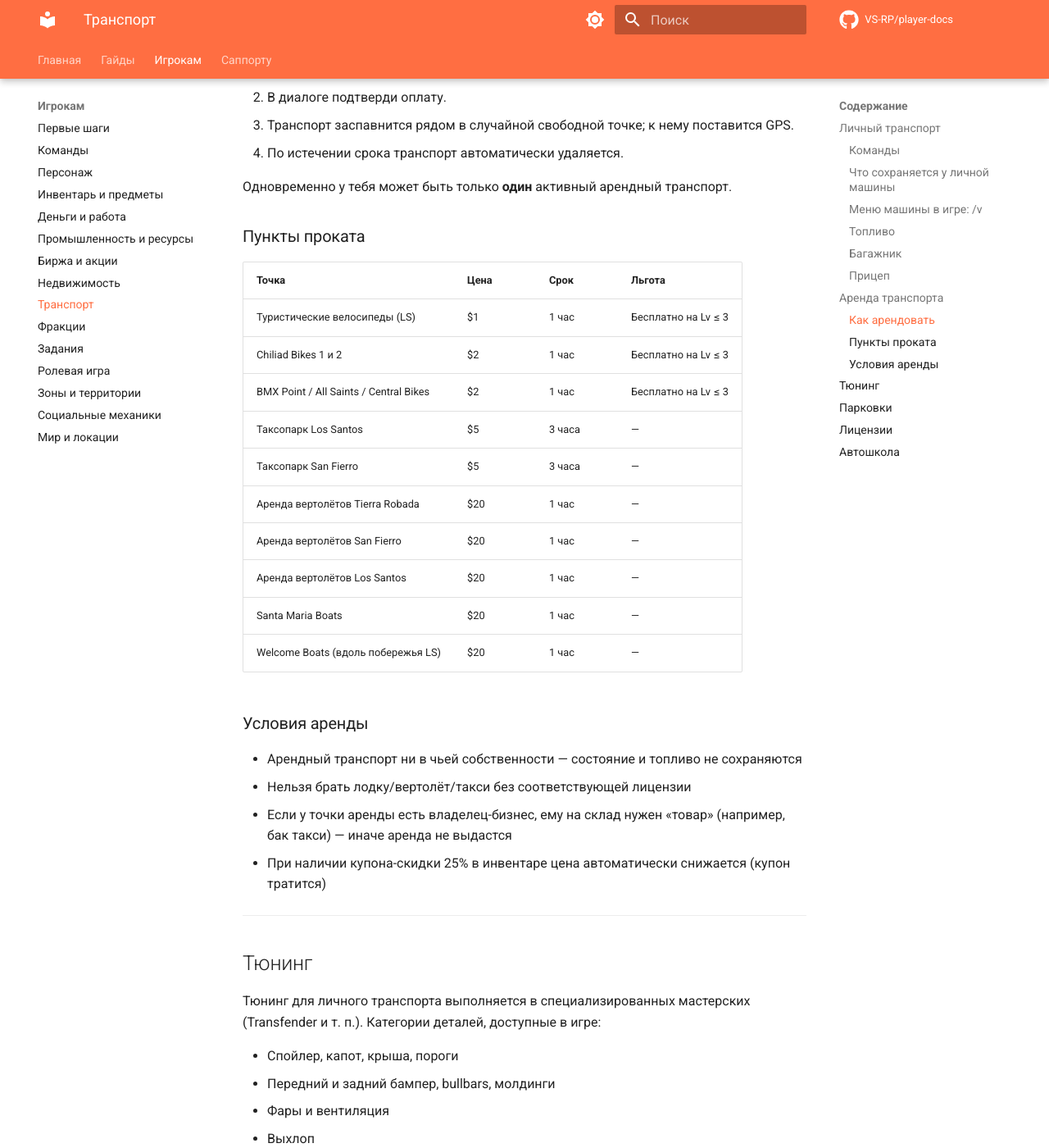
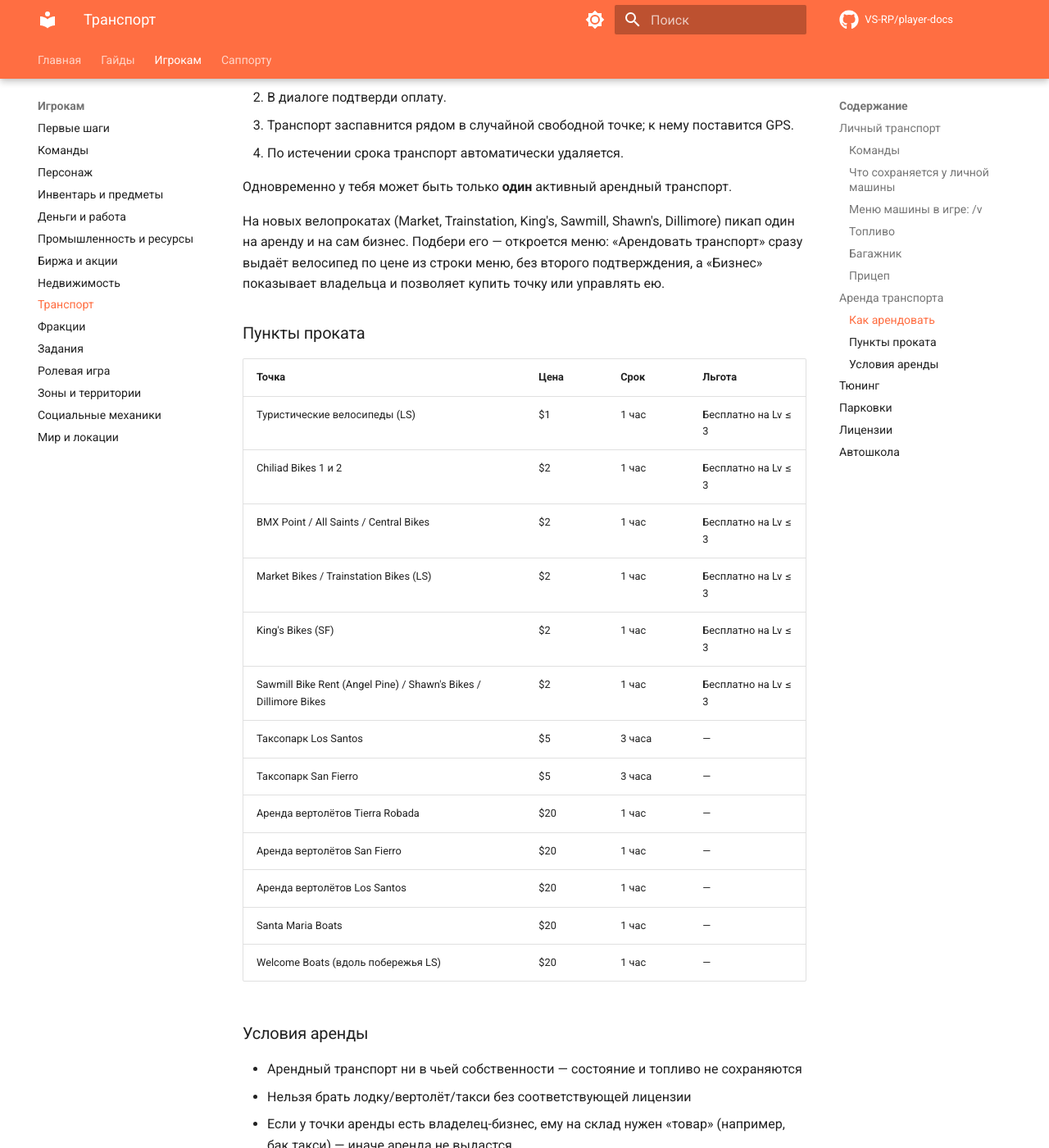
Before and after one commit to VS-RP/player-docs, an MkDocs documentation site: the page built from docs/player/transport.md, in a window 1280 px wide and 1400 px high, scrolled down 2325 px. Shown: the whole window at 82% size. Built offline with MkDocs 1.6.1 and Material for MkDocs 9.7.7, drawn with Linux system fonts in a browser that asks for light colours; comment, search, counter and statistics services are not loaded.

Commit message:
Add shared pickup system for bike rentals: implement shared pickups for multiple rental businesses to streamline access and management

```diff
--- a/docs/player/transport.md
+++ b/docs/player/transport.md
@@ -68,6 +68,11 @@
 
 Одновременно у тебя может быть только **один** активный арендный транспорт.
 
+На новых велопрокатах (Market, Trainstation, King's, Sawmill, Shawn's, Dillimore) пикап один на
+аренду и на сам бизнес. Подбери его — откроется меню: «Арендовать транспорт» сразу выдаёт
+велосипед по цене из строки меню, без второго подтверждения, а «Бизнес» показывает владельца
+и позволяет купить точку или управлять ею.
+
 ### Пункты проката
 
 | Точка | Цена | Срок | Льгота |
@@ -75,6 +80,9 @@
 | Туристические велосипеды (LS) | $1 | 1 час | Бесплатно на Lv ≤ 3 |
 | Chiliad Bikes 1 и 2 | $2 | 1 час | Бесплатно на Lv ≤ 3 |
 | BMX Point / All Saints / Central Bikes | $2 | 1 час | Бесплатно на Lv ≤ 3 |
+| Market Bikes / Trainstation Bikes (LS) | $2 | 1 час | Бесплатно на Lv ≤ 3 |
+| King's Bikes (SF) | $2 | 1 час | Бесплатно на Lv ≤ 3 |
+| Sawmill Bike Rent (Angel Pine) / Shawn's Bikes / Dillimore Bikes | $2 | 1 час | Бесплатно на Lv ≤ 3 |
 | Таксопарк Los Santos | $5 | 3 часа | — |
 | Таксопарк San Fierro | $5 | 3 часа | — |
 | Аренда вертолётов Tierra Robada | $20 | 1 час | — |
```
Also changed, not shown: docs/player/property.md (+3 -0 lines).
